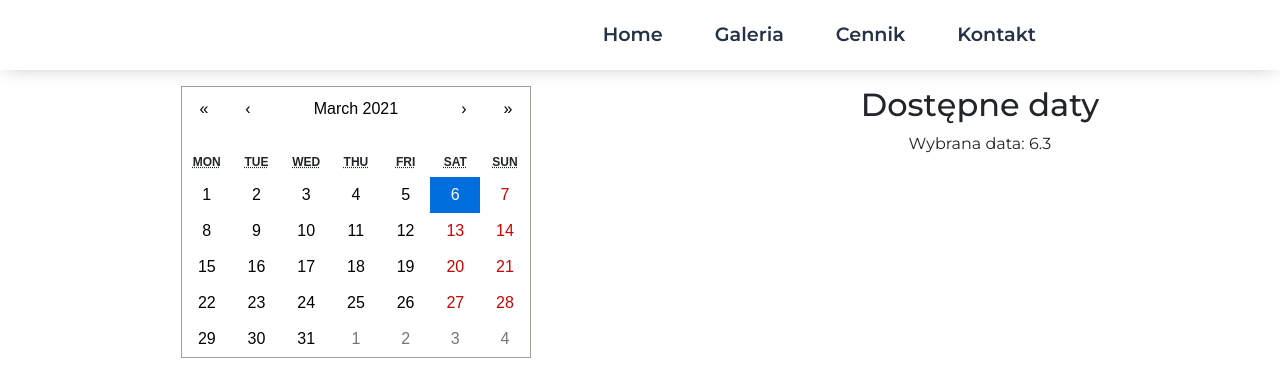
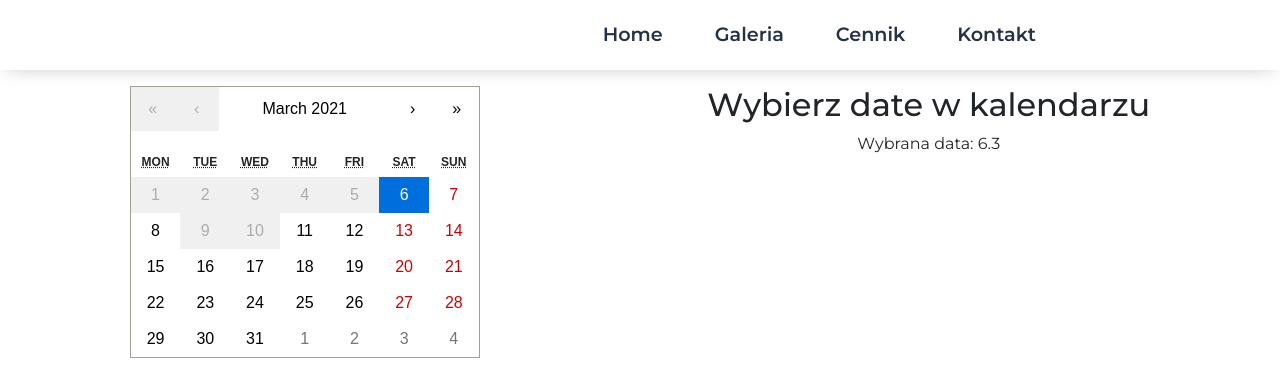
Before and after one commit to zbigniewstefaniuk/nails-reservation-page, a React (Create React App) app: page /booknail in a window 1280 px wide. Shown: the top 382 px of the page. Built offline with nearby package versions, Linux system fonts and the light colour scheme.

Commit message:
add: user cant select date before today & blocked dates

```diff
--- a/src/routes/CalendarApp.js
+++ b/src/routes/CalendarApp.js
@@ -9,17 +9,34 @@ function CalendarApp() {
 
   useEffect(() => {
     setUserDate(`${date.getDate()}.${date.getMonth() + 1}`)
+  }, [date])
 
-  }, [date])
+  const disabledDates = [
+    new Date(2021, 2, 10),
+    new Date(2021, 2, 9),
+  ]
 
   return (
     <div className="calendar-app">
       <div>
-        <Calendar onChange={setDate} value={date} />
+        <Calendar
+          onChange={setDate}
+          value={date}
+          minDate={new Date()}
+          tileDisabled={({ date, view }) =>
+            view === "month" && // Block day tiles only
+            disabledDates.some(
+              (disabledDate) =>
+                date.getFullYear() === disabledDate.getFullYear() &&
+                date.getMonth() === disabledDate.getMonth() &&
+                date.getDate() === disabledDate.getDate()
+            )
+          }
+        />
       </div>
 
       <section>
-        <h2>Dostępne daty</h2>
+        <h2>Wybierz date w kalendarzu</h2>
         <p>Wybrana data: {userDate}</p>
       </section>
     </div>
```
